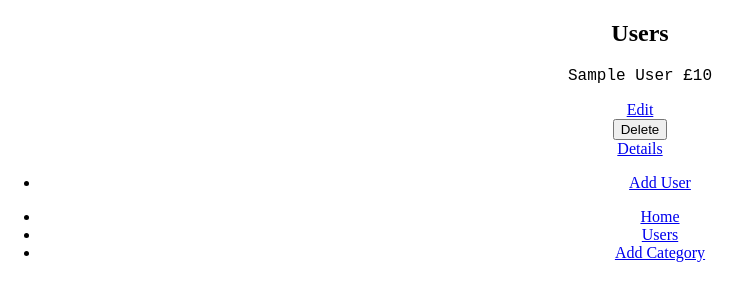
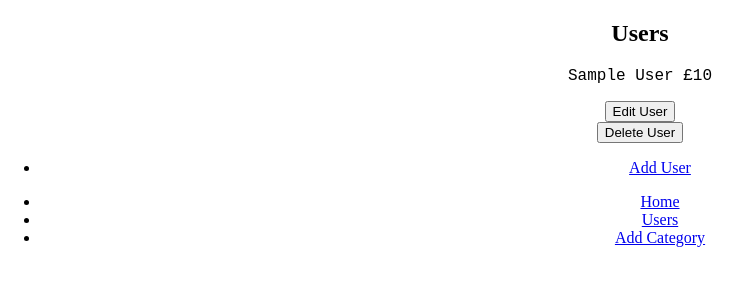
Before and after one commit to DavidTaylor96/pythonProject_full_stack, a Flask app: page /users in a window 1280 px wide. Shown: the top 301 px of the page, without its empty margins (0-751 px from the left). Run offline with Flask 2, Linux system fonts and the light colour scheme; a database or web service that is not in the repository returns one stand-in record (values such as "Sample title"); some libraries are stand-ins or nearby versions.

Commit message:
User, create, update, edit, delete all done

```diff
--- a/controllers/user_controller.py
+++ b/controllers/user_controller.py
@@ -41,3 +41,9 @@ def update_user(id):
   updated_user = User(name, amount, id)
   user_repository.update(updated_user)
   return redirect("/users")
+
+# Delete
+@users_blueprint.route("/users/<id>/delete", methods=["POST"])
+def delete_user(id):
+  user_repository.delete(id)
+  return redirect("/users")
--- a/templates/users/index.html
+++ b/templates/users/index.html
@@ -6,11 +6,10 @@
 
    <section>
      <p>{{ user.full_name }} £{{ user.amount }}</p>
-     <a href="/users/{{ user.id }}/edit">Edit</a>
-     <form action="/users/{{ user.id }}/edit/delete" method="POST">
-      <input type="submit" value="Delete">
+     <a href="/users/{{ user.id }}/edit"><button type="submit" id=button1>Edit User</button></a>
+     <form action="/users/{{ user.id }}/delete" method="POST">
+      <button id="button1" type="submit">Delete User</button>
     </form>
-    <a href="/users/{{ user.id }}">Details</a>
    </section>
 
    {% endfor %}
```
